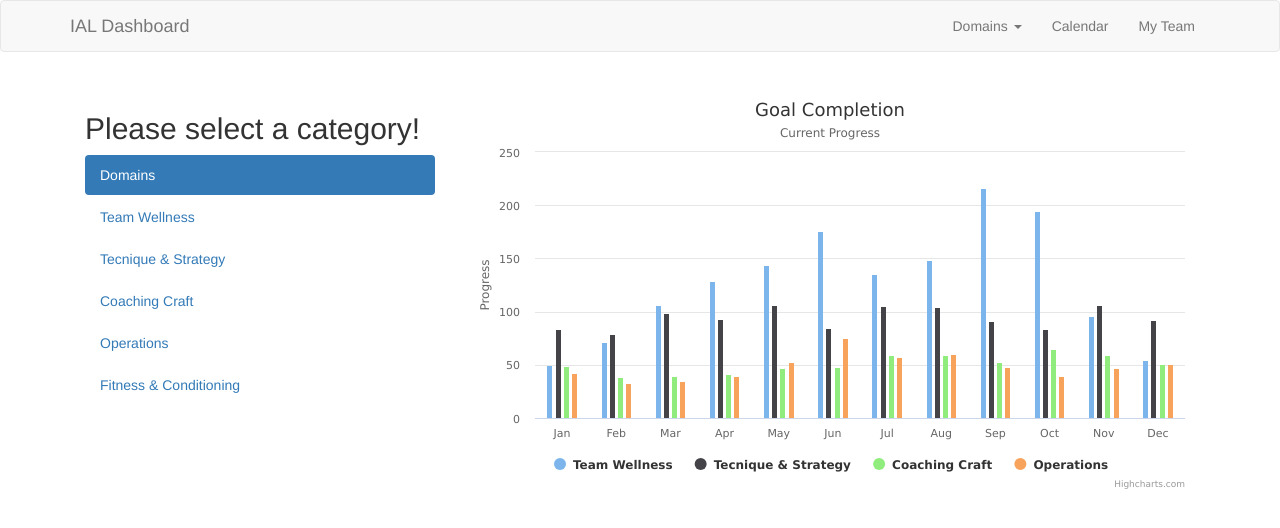
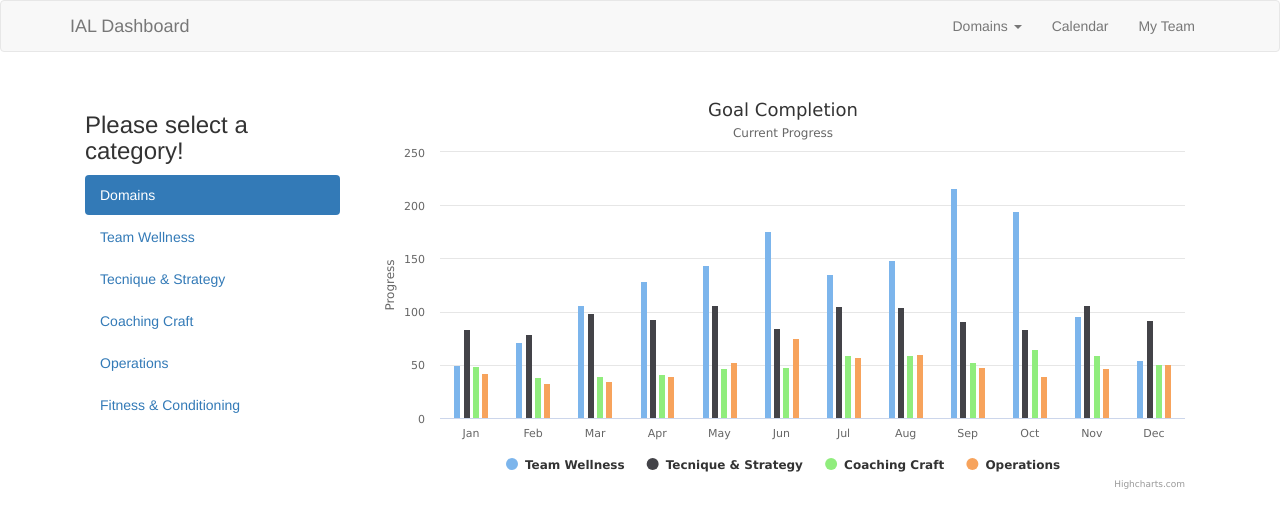
Before and after one commit to evancohen/ial-board, a website: page app/index.html at #/dashboard in a window 1280 px wide. Drawn offline with nearby package versions, Linux system fonts and the light colour scheme; some packages are replaced by stand-ins of ours; files that its build step writes are made by us from their sources.

Commit message:
adding correct graph size and logo

```diff
--- a/app/views/dashboard.html
+++ b/app/views/dashboard.html
@@ -2,8 +2,8 @@
 
 <div ng-hide="category" class="col-md-12">
 	<div class="row">
-		<div class="col-md-4">
-			<h2>Please select a category!</h2>
+		<div class="col-sm-4 col-md-3">
+			<h3>Please select a category!</h3>
 			<ul class="nav nav-pills nav-stacked">
 				<li class="active"><a href="#">Domains</a></li>
 				<li><a href="#/dashboard/team-wellness">Team Wellness</a></li>
@@ -13,7 +13,7 @@
 				<li><a href="#/dashboard/fitness+conditioning">Fitness & Conditioning</a></li>
 			</ul>
 		</div>
-		<div class="col-md-8">
+		<div class="col-sm-8 col-md-9">
 			<div id="graph-container" style="height: 400px; margin: 0 auto"></div>
 		</div>
 	</div>
```
